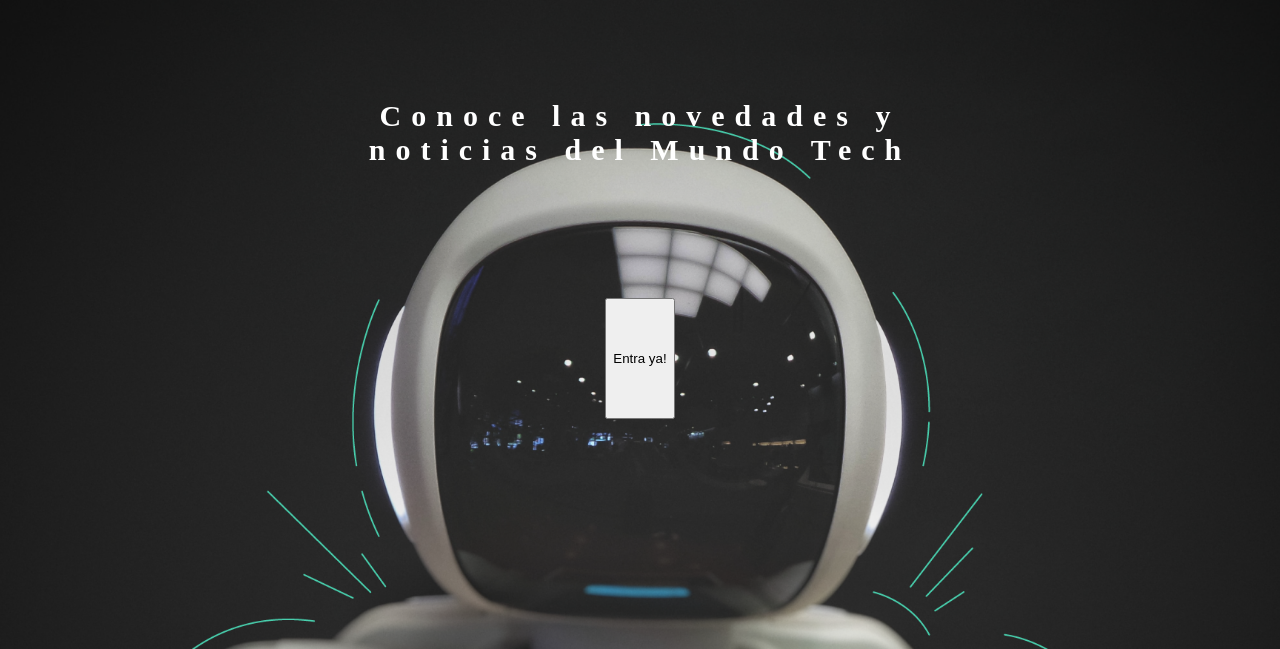
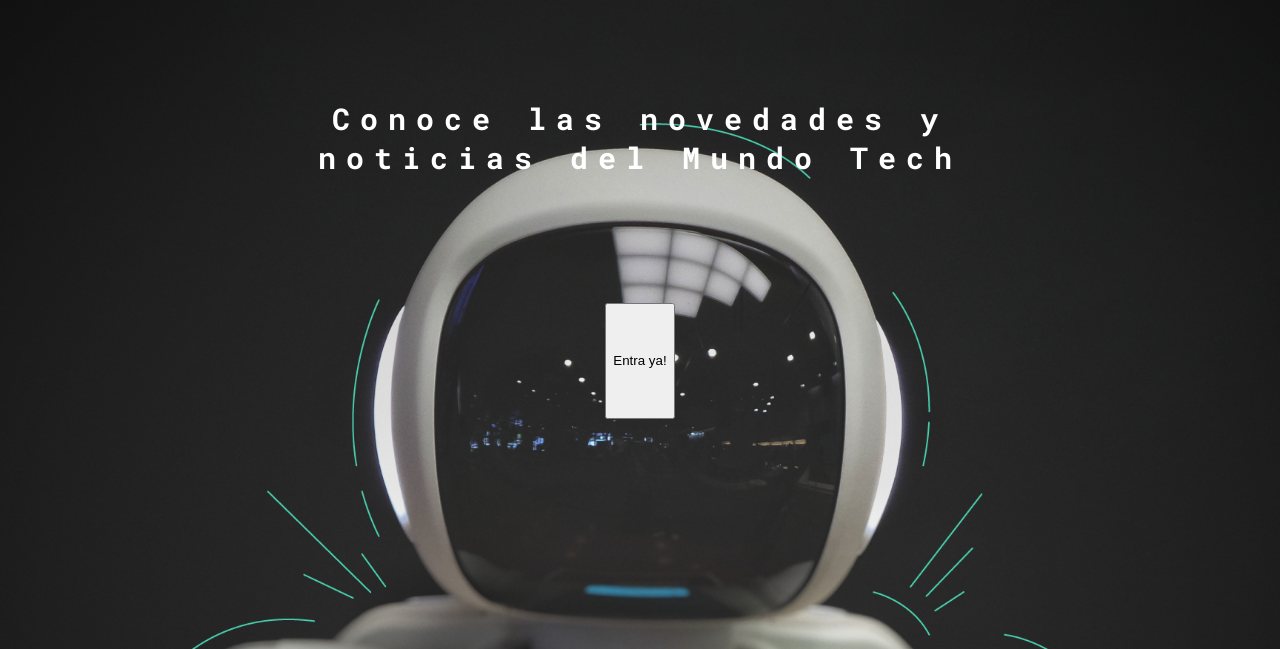
Before and after one commit to abimaelbaez/blog, a plain HTML site: page index.html in a window 1280 px wide. Shown: the part 151-800 px from the top of the page. Drawn offline with Linux system fonts and the light colour scheme.

Commit message:
Se agrego la funte

```diff
--- a/css/main.css
+++ b/css/main.css
@@ -1,3 +1,5 @@
+@import url('https://fonts.googleapis.com/css2?family=Roboto+Mono:wght@400;500;700&family=Roboto+Slab:wght@400;700&family=Roboto:wght@400;500;700;900&display=swap');
+
 body {
     margin: 0;
     padding: 0;
@@ -82,6 +84,7 @@ nav .profile-link a {
     margin-top: 80px;
 }
 .home-main-text {
+    font-family: 'Roboto mono', monospace;
     font-size: 30px;
     font-weight: 700;
     letter-spacing: 10px;
```
